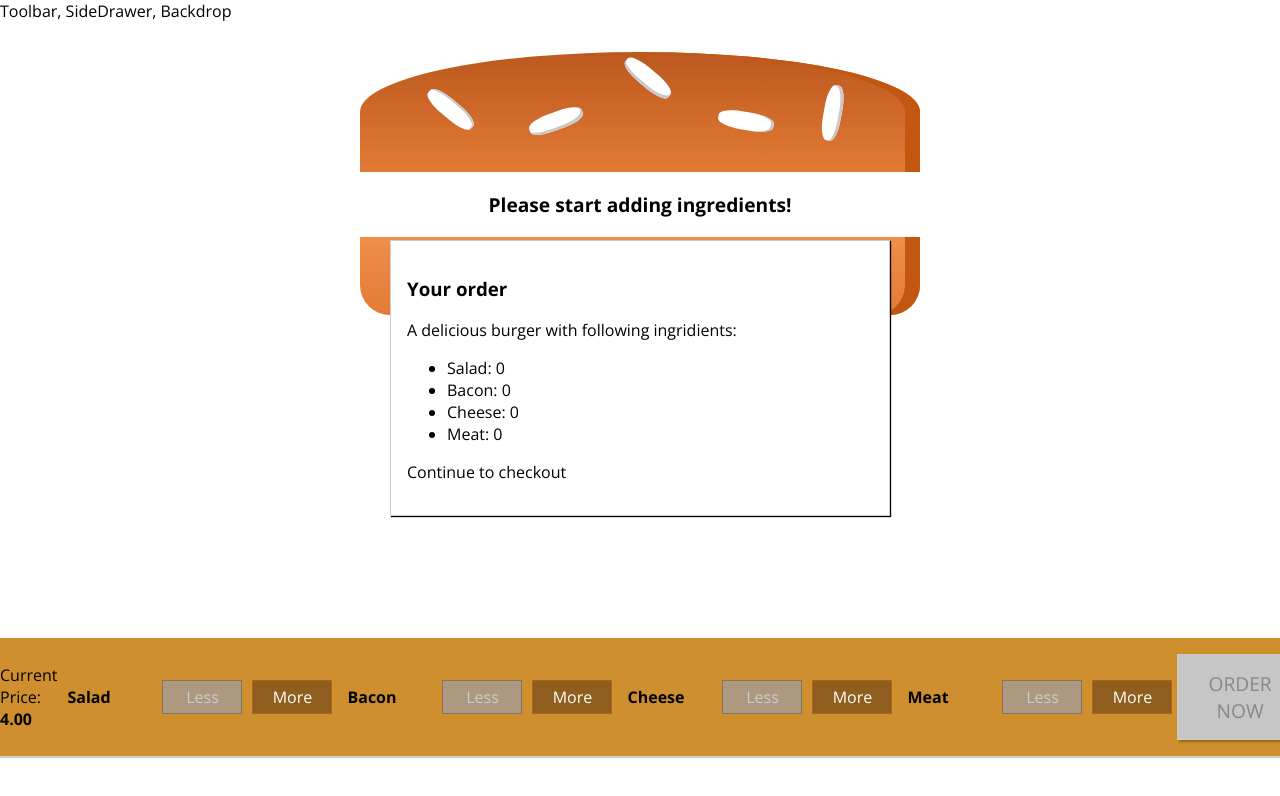
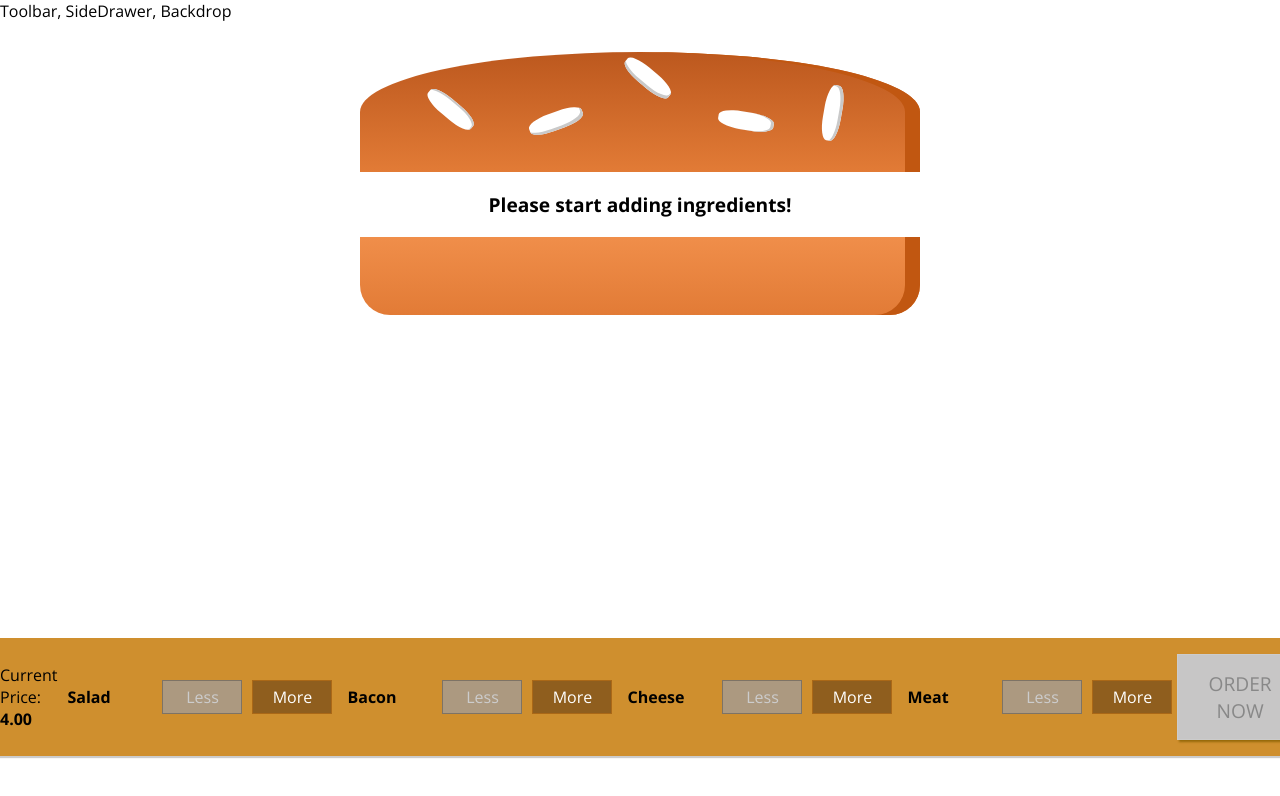
Before and after one commit to sharan669/react-food-ordering-app, a React (Create React App) app: page / in a window 1280 px wide. Shown: the top 796 px of the page. Built offline with nearby package versions, Linux system fonts and the light colour scheme.

Commit message:
Added animation to checkout

```diff
--- a/src/components/Burger/BuildControls/BuildControls.js
+++ b/src/components/Burger/BuildControls/BuildControls.js
@@ -26,6 +26,7 @@
         {console.log('[BuildControls.js] button',props.purchasable)}
         <button
             className={styles.OrderButton}
+            onClick={props.ordered}
             disabled={!props.purchasable}>ORDER NOW
         </button>
     </div>
--- a/src/components/Burger/OrderSummary/OrderSummary.js
+++ b/src/components/Burger/OrderSummary/OrderSummary.js
@@ -5,7 +5,7 @@
     const ingredientSummary = Object.keys(props.ingredients)
         .map(igKey => {
             return(
-            <li>
+            <li key={igKey}>
                 <span
                     style={{textTransform: 'capitalize'}}>{igKey}</span>: {props.ingredients[igKey]}
             </li>
--- a/src/components/UI/Modal/Modal.js
+++ b/src/components/UI/Modal/Modal.js
@@ -2,12 +2,17 @@
 
 import classes from './modal.module.css'
 
-
 const modal = (props) => {
-    return(
-    <div className={classes.Modal}>
-        {props.children}
-    </div>
+    return (
+        <div
+            className={classes.Modal}
+            style={{
+                transform: props.show ? 'translateY(0)' : "translateY(-100vh)",
+                opactity: props.show ? '1' : '0'
+            }}
+        >
+            {props.children}
+        </div>
     )
 }
 
--- a/src/containers/BurgerBuilder/BurgerBuilder.js
+++ b/src/containers/BurgerBuilder/BurgerBuilder.js
@@ -23,7 +23,12 @@
             meat: 0
         },
         totalPrice: 4,
-        purchasable: false
+        purchasable: false,
+        purchasing: false
+    }
+
+    purchaseHandler = () => {
+        this.setState({purchasing: true})
     }
 
     updatePurchaseState(ingredients) {
@@ -89,7 +94,7 @@
         }
         return (
             <Auxillary>
-                <Modal>
+                <Modal show={this.state.purchasing}>
                     <OrderSummary ingredients={this.state.ingredients}/>
                 </Modal>
                 <Burger ingredients={this.state.ingredients}/>
@@ -98,6 +103,7 @@
                     ingredientRemoved={this.removeIngredientHandler}
                     disabled={disabledInfo}
                     price={this.state.totalPrice}
+                    ordered = {this.purchaseHandler}
                     purchasable={this.state.purchasable}
                 />
             </Auxillary>
```
Also changed, not shown: 1 other file (tests, documents, lock files or other folders).
